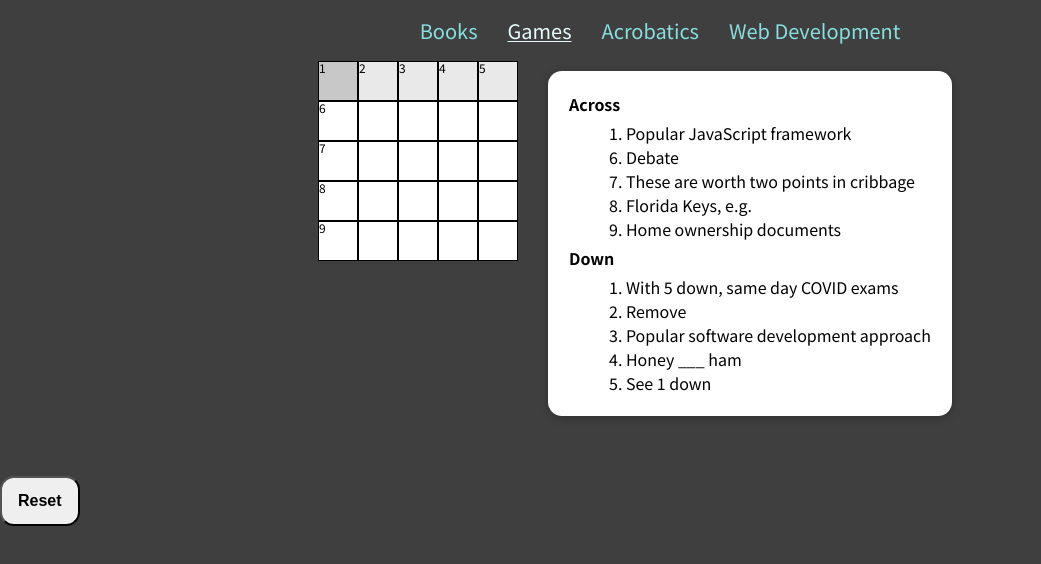
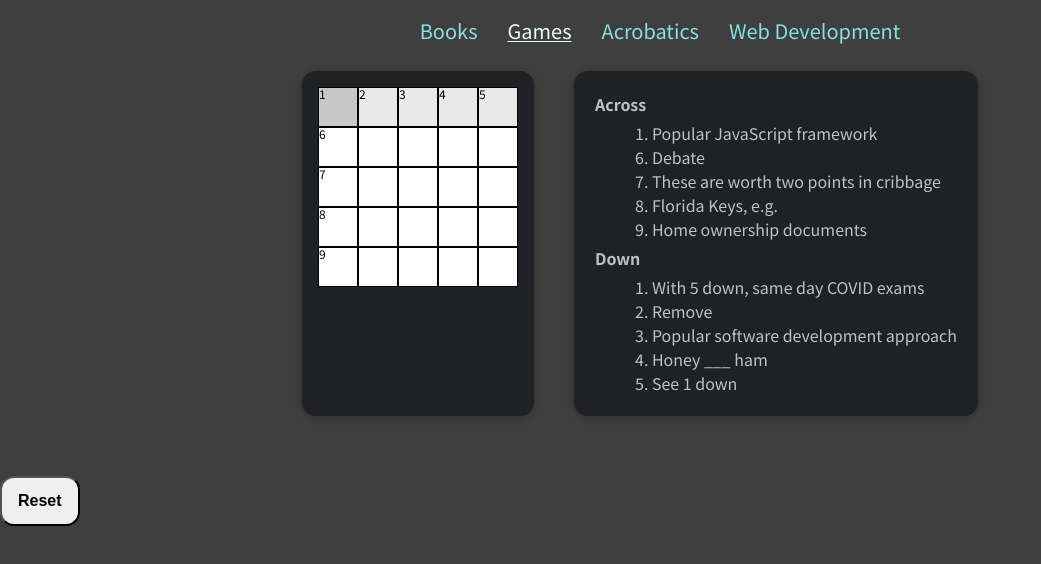
Before and after one commit to bka04/bka, a React (Create React App) app: page /games in a window 1280 px wide. Shown: the top 564 px of the page, without its empty margins (0-1041 px from the left). Built offline with nearby package versions, Linux system fonts and the light colour scheme.

Commit message:
Card style updates

```diff
--- a/src/components/Books/Books.js
+++ b/src/components/Books/Books.js
@@ -74,13 +74,13 @@ const Author = (props) => {
 
   return (
     <div className={classes.mainContainer}>
-      <Card>
+      <Card className='white'>
         <BookDetails
           book={findBook(selectedBookId)}
           key={findBook(selectedBookId).id}
         />
       </Card>
-      <Card>
+      <Card className='white'>
         <BookList
           books={BOOKS}
           selectedBookId={selectedBookId}
--- a/src/components/Games/Crossword.js
+++ b/src/components/Games/Crossword.js
@@ -371,12 +371,12 @@ const Crossword = (props) => {
   return (
     <Fragment>
       <div className={classes.crosswordContent}>
-        <CrosswordGrid
+        <Card className='dark'><CrosswordGrid
           cellData={state.cellData}
           onKeyDown={onKeyDownHandler}
           onMouseDown={onMouseDownHandler}
-        />
-        <Card><CrosswordClues /></Card>
+        /></Card>
+        <Card className='dark'><CrosswordClues /></Card>
       </div>
       <Button className="resetBtn" onClick={resetGrid}>
         Reset
--- a/src/components/Games/CrosswordClues.css
+++ b/src/components/Games/CrosswordClues.css
@@ -1,8 +1,10 @@
 .clueList {
   list-style: none;
   margin: 5px;
+  color: #bdc1c6;
 }
 
 .clues > h4 {
   margin: 5px;
+  color: #bdc1c6;
 }
--- a/src/components/UI/Card.js
+++ b/src/components/UI/Card.js
@@ -3,7 +3,7 @@ import classes from './Card.module.css';
 
 const Card = (props) => {
   return (
-    <div className={classes.card}>
+    <div className={`${classes.card} ${classes[props.className]}`}>
       {props.children}
     </div>
   )
--- a/src/components/UI/Card.module.css
+++ b/src/components/UI/Card.module.css
@@ -2,6 +2,13 @@
   padding: 1rem;
   box-shadow: 0 2px 8px rgba(0, 0, 0, 0.25);
   border-radius: 14px;
-  background-color: white;
   margin: 10px;
 }
+
+.card.white {
+  background-color: white;
+}
+
+.card.dark {
+  background-color: #202124;
+}
```
